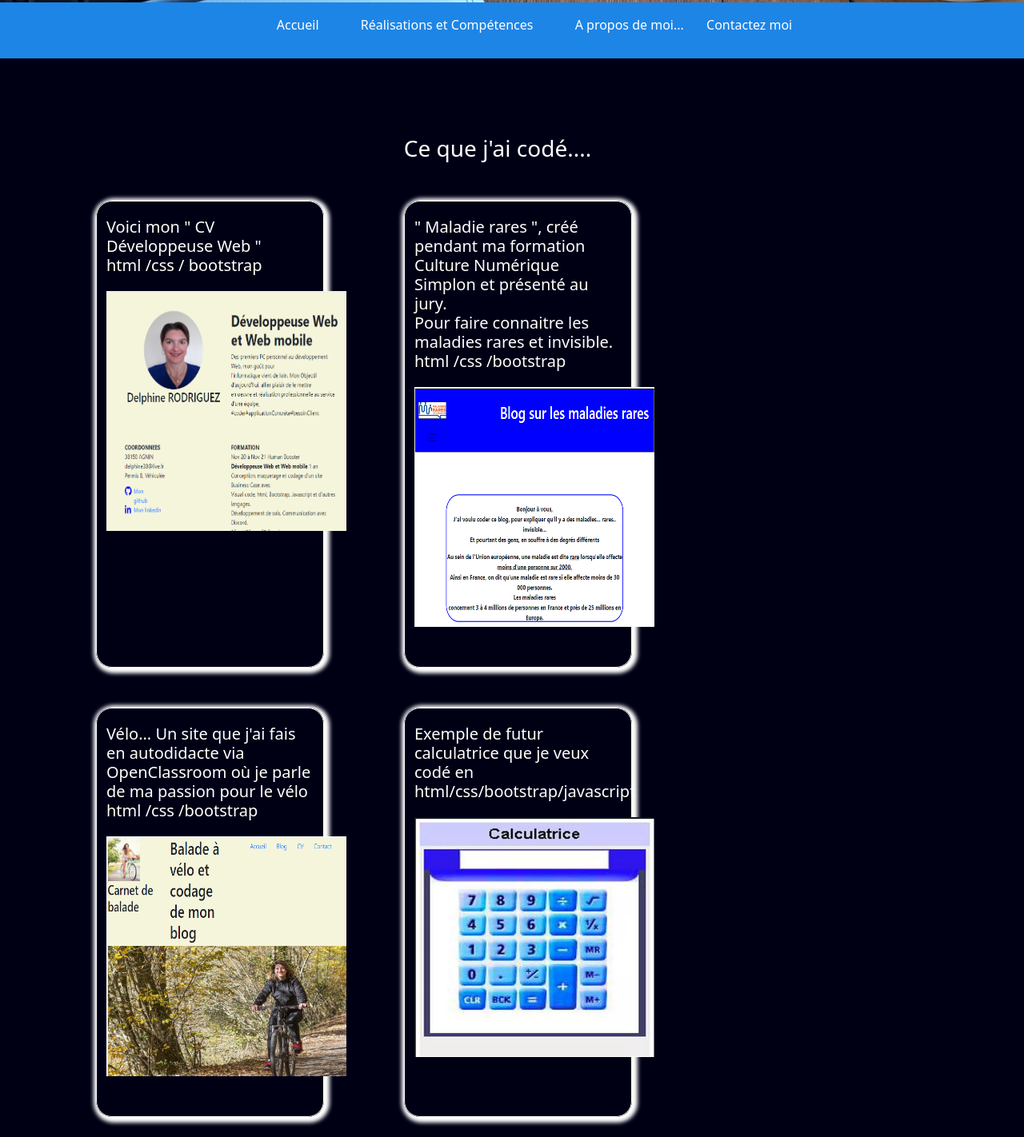
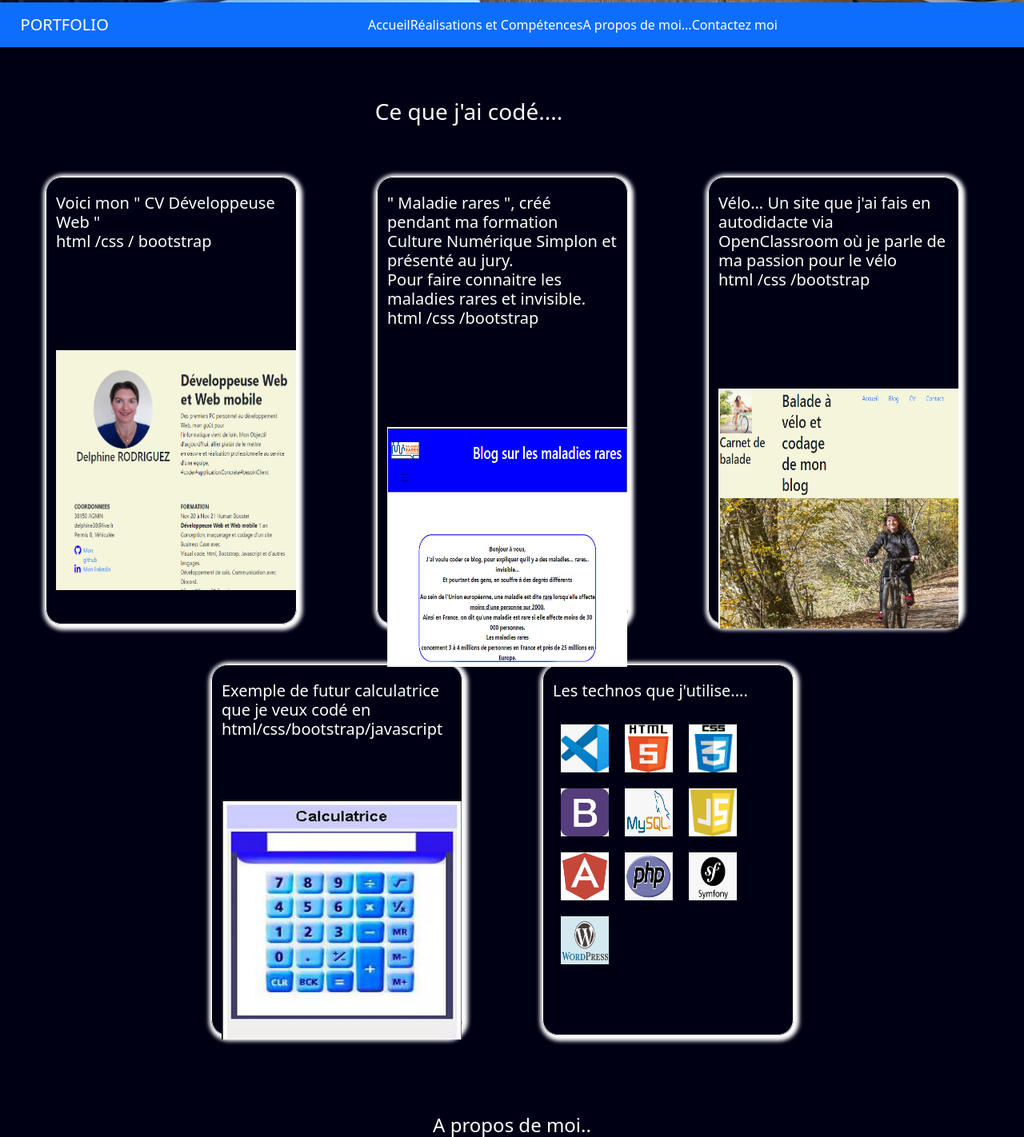
Before and after one commit to delphine38/Portfolio, a plain HTML site: page index.html in a window 1280 px wide. Shown: the part 493-1915 px from the top of the page at 80% size. Drawn offline with nearby package versions, Linux system fonts and the light colour scheme.

Commit message:
début de responsive

```diff
--- a/index.html
+++ b/index.html
@@ -11,8 +11,12 @@
 </head>
 
 <body>
-  <header>
+
+  <header class="row d-flex justify-content-center">
+    <div>
+      <!-- je dois mettre responsive la photo sur tablette et portable -->
       <section class="delfpresentation" id="accueil">
+        <!-- mettre en responsive cette partie texte elle doit apparaitre sur portable en dessous de la photo -->
         <h1>Delphine RODRIGUEZ</h1>
         <h2>Développeuse Web, Web Mobile</h2>
         <p>Des premiers PC personnels au développement Web, mon goût pour l'informatique vient de loin. <br>
@@ -22,10 +26,38 @@
           #coder #applicationConcrète #besoinsClients</p>
         <h5>Bienvenue à vous et bonne visite sur mon Portfolio <br> en cours d'amélioration 😉</h5>
       </section>
+    </div>
   </header>
 
   <main>
-    <div class="navigation nav-bar pt-3 nav justify-content-center mx-auto">
+    <nav class="navbar navbar-expand-lg navbar-dark bg-primary">
+      <a class="navbar-brand" href="#" style="margin-left:2%;">PORTFOLIO</a>
+      <button class="navbar-toggler" type="button" data-toggle="collapse" data-target="#navbarSupportedContent"
+        aria-controls="navbarSupportedContent" aria-expanded="false" aria-label="Toggle navigation">
+        <span class="navbar-toggler-icon"></span>
+      </button>
+
+      <div class="collapse navbar-collapse" id="navbarSupportedContent">
+        <ul class="navbar-nav justify-content-center" style="width:100%;">
+          <li class="nav-item active">
+            <a class="text-white col-6" href="#accueil">Accueil</a>
+          </li>
+          <li class="nav-item ">
+            <a class="text-white col-6" href="#realisationcompetences">Réalisations et Compétences</a>
+          </li>
+          <li class="nav-item ">
+            <a class="text-white col-6" href="#apropos">A propos de moi...</a>
+          </li>
+          <li class="nav-item ">
+            <a class="text-white col-6" href="#contact">Contactez moi</a>
+          </li>
+        </ul>
+
+      </div>
+    </nav>
+
+
+    <!-- <div class="navigation nav-bar pt-3 nav justify-content-center mx-auto">
       <ul>
         <li class="d-inline nav-items m-4"><a class="text-white" href="#accueil">Accueil</a></li>
         <li class="d-inline nav-items m-4"><a class="text-white" href="#realisationcompetences">Réalisations et
@@ -33,46 +65,86 @@
         <li class="d-inline nav-items m-4"><a class="text-white" href="#apropos">A propos de moi...</a></li>
         <li class="d-inline nav-items"><a class="text-white" href="#contact">Contactez moi</a></li>
       </ul>
+    </div> -->
+
+
+    <section class="container-fluid">
+
+      <!-- je dois mettre responsive chaque article doit apparaitre l'un en dessous des autres en portable et en tablette??? -->
+      <div class="realisation row">
+        <div class="row w-100 p-3 d-flex justify-content-center">
+          <h3 class="text-center pt-5 mb-5 pe-5 me-5" id="realisationcompetences">Ce que j'ai codé....</h3>
         </div>
 
-
-    <section class="container">
+        <div class="container-fluid row  d-flex justify-content-center">
 
 
-      <div class="realisation row pt-5">
-        <h3 class="text-center pt-5 mb-5 pe-5 me-5" id="realisationcompetences">Ce que j'ai codé....</h3>
 
-        <article class="col-3">
+          <article class="col col-sm-3 col-lg-3">
+            <!-- col sm= tel sur 3 colonne, col lg=ordi sur 3 colonnes-->
+            <div class="justify-content-center h-100">
+              <div class="row justify-content-center ">
                 <h5 class="text-left">Voici mon " CV Développeuse Web "<br> html /css / bootstrap</h5>
-          <a href="https://cv-delphine-rodriguez-developpeuse-web.netlify.app/" target="_blank"><img src="img/cv.png"
-              alt="cv"></a>
+              </div>
+              <div class="row justify-content-center  h-100 d-flex flex-wrap align-items-center">
+                <a href="https://cv-delphine-rodriguez-developpeuse-web.netlify.app/" target="_blank"><img
+                    src="img/cv.png" alt="cv"></a>
+              </div>
+            </div>
           </article>
 
-        <article class="col-3">
+          <article class="col col-sm-3 col-lg-3">
+            <!-- col sm= tel sur 3 colonne, col lg=ordi sur 3 colonnes-->
+            <div class="justify-content-center h-100">
+              <div class="row justify-content-center ">
                 <h5 class="text-left">" Maladie rares ", créé pendant ma formation <br> Culture Numérique Simplon et
                   présenté au
                   jury. <br> Pour faire connaitre les maladies rares et invisible. <br>
                   html /css /bootstrap</h5>
+              </div>
+              <div class="row justify-content-center  h-100 d-flex flex-wrap align-items-center">
                 <a href="https://maladies-rares.netlify.app" target="_blank"><img src="img/maladierareajour.png"
-              alt="maladie rares"></a>
+                    alt="maladie rares">
+                </a>
+              </div>
+            </div>
           </article>
 
-        <article class="col-3">
+          <article class="col col-sm-3 col-lg-3">
+            <!-- col sm= tel sur 3 colonne, col lg=ordi sur 3 colonnes-->
+            <div class="justify-content-center h-100">
+              <div class="row justify-content-center ">
                 <h5 class="text-left">Vélo... Un site que j'ai fais en autodidacte via OpenClassroom
                   où
                   je parle de ma
                   passion pour le vélo<br>html /css /bootstrap</h5>
-          <a href="https://velo-delphine.netlify.app" target="_blank"><img src="img/baladeavelojour.png" alt="velo"></a>
+              </div>
+              <div class="row justify-content-center  h-100 d-flex flex-wrap align-items-center">
+                <a href="https://velo-delphine.netlify.app" target="_blank"><img src="img/baladeavelojour.png"
+                    alt="velo">
+                </a>
+              </div>
+            </div>
           </article>
 
-        <article class="col-3">
-          <h5 class="text-left">Exemple de futur calculatrice que je veux codé en html/css/bootstrap/javascript</h5>
-          <a href="#" target="_blank"><img src="img/calculatrice.png" alt="cv"></a>
+          <article class="col col-sm-3 col-lg-3">
+            <!-- col sm= tel sur 3 colonne, col lg=ordi sur 3 colonnes-->
+            <div class="justify-content-center h-100">
+              <div class="row justify-content-center ">
+                <h5 class="text-left">Exemple de futur calculatrice que je veux codé en html/css/bootstrap/javascript
+                </h5>
+              </div>
+              <div class="row justify-content-center  h-100 d-flex flex-wrap align-items-center">
+                <a href="#" target="_blank"><img src="img/calculatrice.png" alt="cv">
+                </a>
+              </div>
+            </div>
           </article>
 
 
 
-        <article class="col-3">
+          <article class="col col-sm-3 col-lg-3">
+            <!-- col sm= tel sur 3 colonne, col lg=ordi sur 3 colonnes-->
             <h5>Les technos que j'utilise....</h5>
             <section class="imagecompetence d-flex flex-wrap">
 
@@ -101,7 +173,7 @@
 
           </article>
 
-
+        </div>
 
       </div>
       <div class="presentation">
@@ -112,7 +184,7 @@
             <img src="img/delphine.jpg" alt="mon velo" width="190" height="200px">
           </div>
 
-          <div class="col-6">
+          <div class="col-7">
             <div class="developpeuse pt-5">
               <p>Je suis Delphine, très heureuse de devenir <strong>Développeuse Web et Web Mobile</strong>,
                 grâce à :<br>
@@ -129,6 +201,9 @@
                 Back-end et
                 front-end.
                 Un grand Merci
+              <div class="btn-portfolio">
+                <a href="#realisationcompetences">Mes réalisations</a>
+              </div>
               </p>
             </div>
           </div>
@@ -148,48 +223,9 @@
     </section>
 
 
-    <!-- <div class="presentation">
-      <h4 id="apropos" class="text-center pt-5 pb-5"> A propos de ma présentation</h4>
+    <div class="presentation">
 
-      <div class="row pb-5">
-        <div class="col-6 pt-5">
-          <div class="moi">
-            <img src="img/delphine.jpg" alt="mon velo" width="190" height="200px">
-          </div>
-        </div>
-
-        <div class="col-6">
-          <div class="developpeuse">
-            <p>Je suis Delphine, très heureuse de devenir Développeuse Web Junior, grâce à :<br>
-              Moi, autodidacte de février à juin 2020 avec OpenClassroom et Sublim text ;<br>
-              Simplon, pendant 4 semaines m'a initier au langage Swift iOS en juin/juillet 2020, à distance, avec
-              discord, via Apple;<br>
-              Simplon, pendant 6 semaines m'a aussi initier à html, css, Bootstrap, GitHub, sept/oct 20 création de
-              site
-              à
-              présenter à un jury; <br>
-              Human Booster, me forme de décembre 2020 à Novembre 2021, aux langages Back-end et front-end.
-              Un grand Merci</p>
-          </div>
-
-          <div class="btn-portfolio">
-            <a href="#portfolio">Mes réalisations</a>
-          </div>
-        </div>
-      </div>
-      <div class="nav-bar pt-3 mt-5 nav justify-content-center text-white">
-        <ul>
-          <li class="d-inline nav-items m-4"><a href="#accueil">Accueil</a></li>
-          <li class="d-inline nav-items m-4"><a href="#apropos">A propos</a></li>
-          <li class="d-inline nav-items m-4"><a href="#competences">Compétences</a></li>
-          <li class="d-inline nav-items m-4"><a href="#portfolio">Portfolio</a></li>
-          <li class="d-inline nav-items"><a href="#contact">Contactez moi</a></li>
-        </ul>
-      </div>
-
-
-    </div>
-    fin de apropos -->
+      <!--fin de apropos-->
 
 
       <!--deb de compétences-->
@@ -217,8 +253,8 @@
                 </div>
                 <div class="form-group">
                   <label for="message" class="h4 ">Message</label>
-                <textarea id="message" class="form-control" rows="5" placeholder="Je serais ravie de lire votre message"
-                  required></textarea>
+                  <textarea id="message" class="form-control" rows="5"
+                    placeholder="Je serais ravie de lire votre message" required></textarea>
                 </div>
                 <button type="submit" id="form-submit" class="btn btn-lg pull-right mt-5">Envoyer</button>
                 <!-- <div id="msgSubmit" class="h3 text-center hidden">Message Submitted!</div> -->
--- a/style.css
+++ b/style.css
@@ -17,7 +17,7 @@ c3daf0 */
 /*********header***************/
 
 header {
-  background-image: url("img/presentation.jpg");
+  background: url("img/presentation.jpg");
   background-size: cover;
   background-position: initial;
   padding-bottom: 100px;
@@ -116,3 +116,19 @@ a {
 .github a {
   color: white;
 }
+
+/******************** vv début média querys*/
+@media screen (max-width: 768px) {
+  header {
+    background: url("img/presentation.jpg");
+    background-size: cover;
+    background-position: initial;
+    height: 100vh;
+  }
+  .delfpresentation {
+    text-align: center;
+    font-size: 30px;
+    color: white;
+    padding-top: 150px;
+  }
+}
```
Lines whose indentation alone changed are shown as unchanged.
